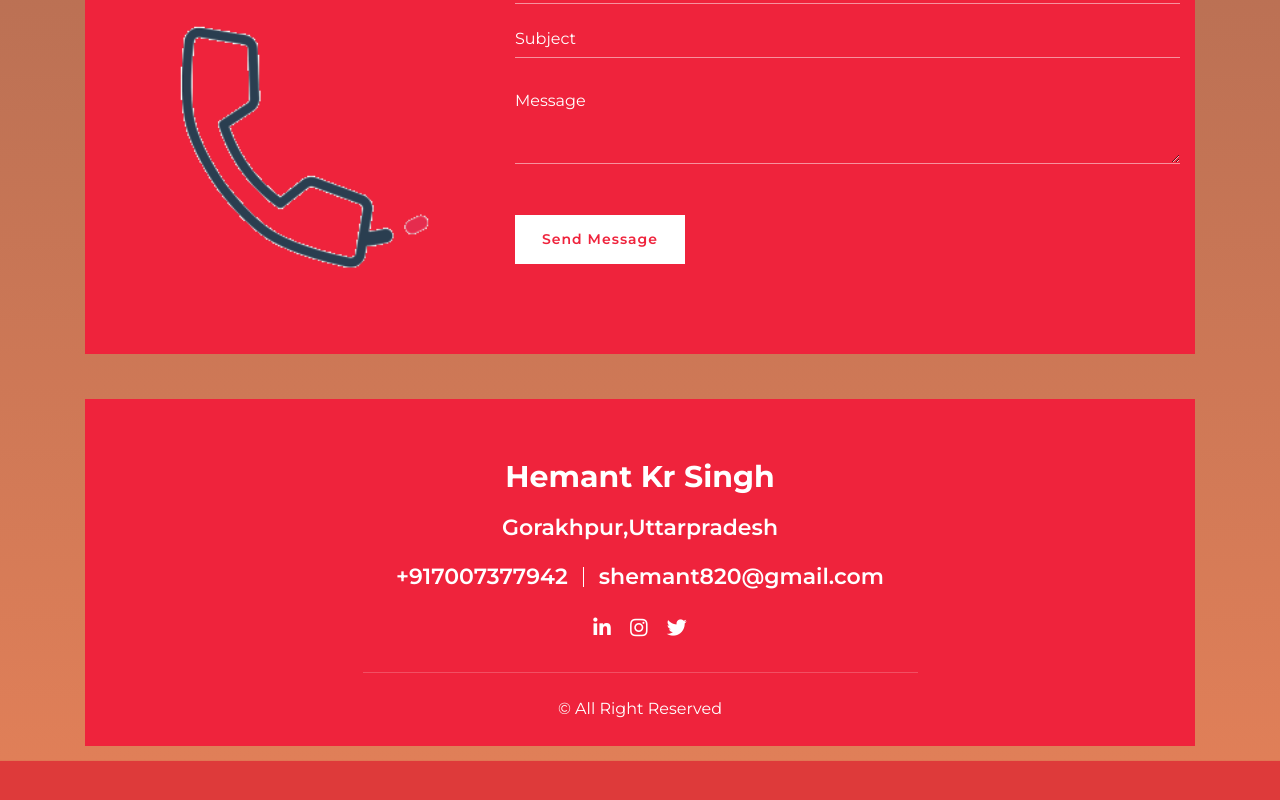
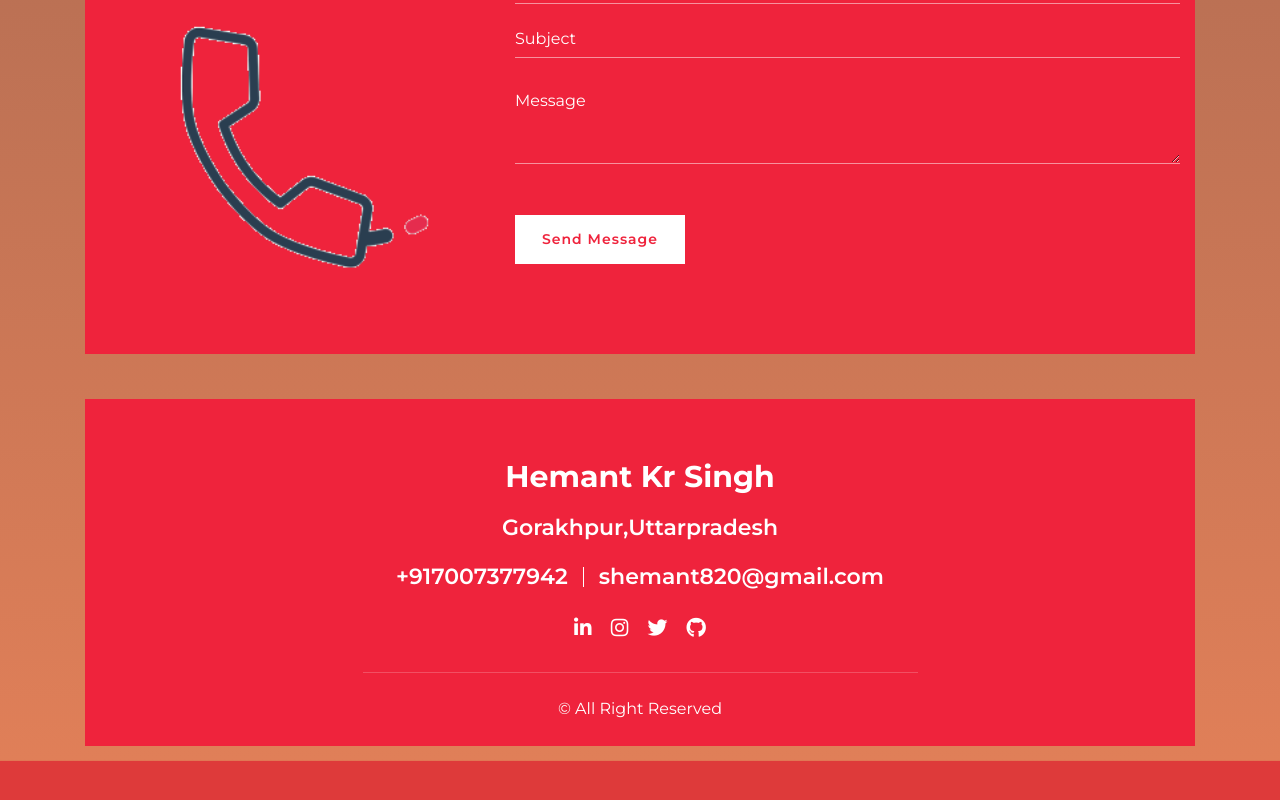
Before and after one commit to hemant2742/Portfolio, a plain HTML site: page index.html in a window 1280 px wide. Shown: the part 2719-3519 px from the top of the page. Drawn offline with nearby package versions, Linux system fonts and the light colour scheme.

Commit message:
github added

```diff
--- a/index.html
+++ b/index.html
@@ -54,6 +54,11 @@
                             <div class="hero-btn">
                                 <a class="btn" href="https://drive.google.com/file/d/1iz5iWy6uDeEqSPpWfvqvifOZd-Z91EQV/view?usp=sharing">Resume</a>
                                 <a class="btn"  href="#contact" class="nav-item nav-link">Contact</a>
+                                <!-- <a href="https://www.linkedin.com/in/hemant2742/"><i class="fab fa-linkedin-in"></i></a>  -->
+                            <!-- <a href=""><i class="fab fa-instagram"></i></a>
+                            <a href=""><i class="fab fa-twitter"></i></a>
+                            <a href="https://github.com/hemant2742"><i class="fab fa-github"></i></a>
+                            -->
                             </div>
                         </div>
                     </div>
@@ -254,6 +259,7 @@
                             <a href="https://www.linkedin.com/in/hemant2742/"><i class="fab fa-linkedin-in"></i></a>
                             <a href=""><i class="fab fa-instagram"></i></a>
                             <a href=""><i class="fab fa-twitter"></i></a>
+                            <a href="https://github.com/hemant2742"><i class="fab fa-github"></i></a>
 
                         </div>
                     </div>
```
